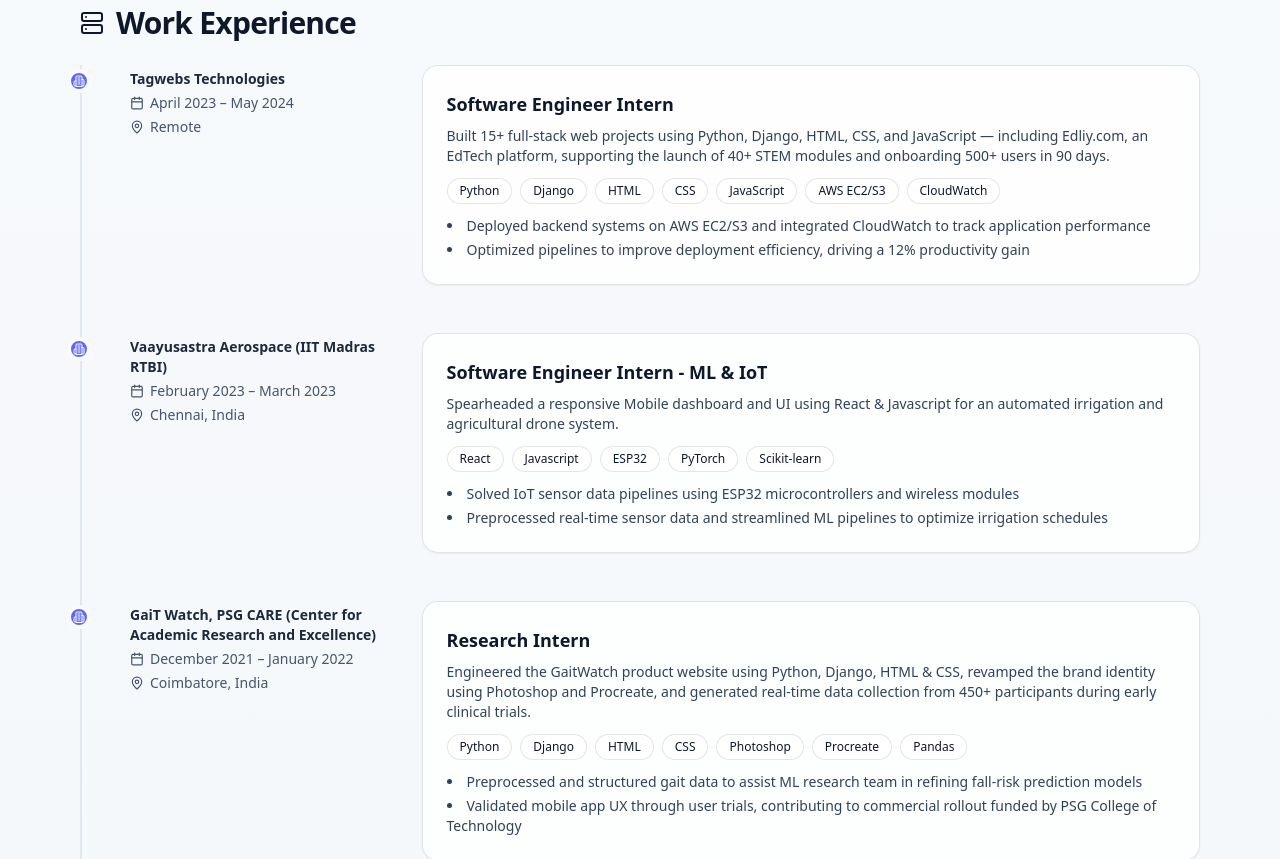
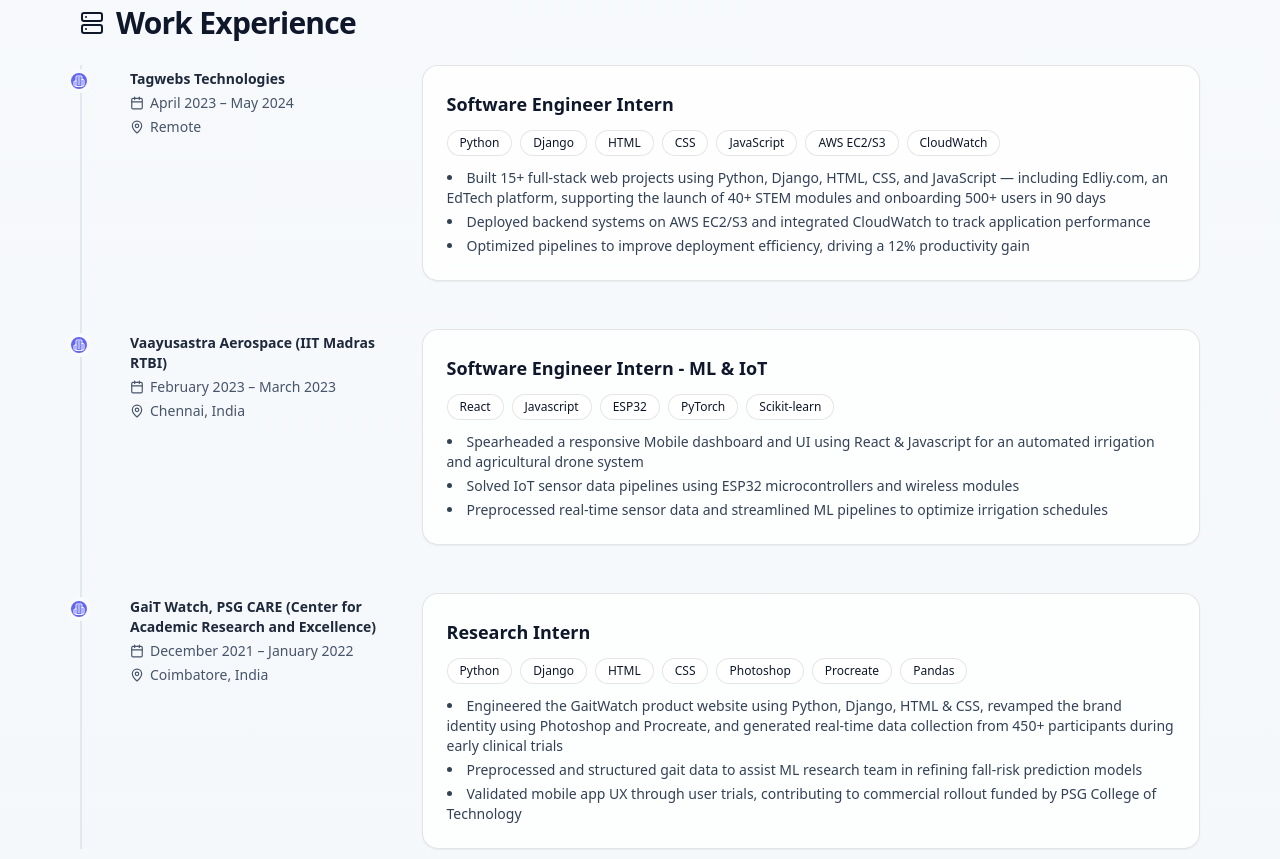
Before and after one commit to Nishanth-G-Palaniswami/Nishanth-G-Palaniswami-Portfolio, a React (Vite) app: page / in a window 1280 px wide. Shown: the part 860-1719 px from the top of the page. Built offline with nearby package versions, Linux system fonts and the light colour scheme.

Commit message:
Refactor impact summaries and stack for internships

```diff
--- a/src/App.jsx
+++ b/src/App.jsx
@@ -57,39 +57,38 @@ const EXPERIENCE = [
     company: "Tagwebs Technologies",
     period: "April 2023 – May 2024",
     location: "Remote",
-    summary:
-      "Built 15+ full-stack web projects using Python, Django, HTML, CSS, and JavaScript — including Edliy.com, an EdTech platform, supporting the launch of 40+ STEM modules and onboarding 500+ users in 90 days.",
-    stack: ["Python", "Django", "HTML", "CSS", "JavaScript", "AWS EC2/S3", "CloudWatch"],
     impact: [
+      "Built 15+ full-stack web projects using Python, Django, HTML, CSS, and JavaScript — including Edliy.com, an EdTech platform, supporting the launch of 40+ STEM modules and onboarding 500+ users in 90 days",
       "Deployed backend systems on AWS EC2/S3 and integrated CloudWatch to track application performance",
-      "Optimized pipelines to improve deployment efficiency, driving a 12% productivity gain"
-    ],
+      "Optimized pipelines to improve deployment efficiency, driving a 12% productivity gain",
+      ],
+     stack: ["Python", "Django", "HTML", "CSS", "JavaScript", "AWS EC2/S3", "CloudWatch"],
   },
   {
     role: "Software Engineer Intern - ML & IoT",
     company: "Vaayusastra Aerospace (IIT Madras RTBI)",
     period: "February 2023 – March 2023",
     location: "Chennai, India",
-    summary:
-      "Spearheaded a responsive Mobile dashboard and UI using React & Javascript for an automated irrigation and agricultural drone system.",
+    impact: [
+      "Spearheaded a responsive Mobile dashboard and UI using React & Javascript for an automated irrigation and agricultural drone system",
+      "Solved IoT sensor data pipelines using ESP32 microcontrollers and wireless modules",
+      "Preprocessed real-time sensor data and streamlined ML pipelines to optimize irrigation schedules",
+    ],
     stack: ["React", "Javascript", "ESP32", "PyTorch", "Scikit-learn"],
-    impact: [
-      "Solved IoT sensor data pipelines using ESP32 microcontrollers and wireless modules",
-      "Preprocessed real-time sensor data and streamlined ML pipelines to optimize irrigation schedules"
-    ],
+
   },
   {
     role: "Research Intern",
     company: "GaiT Watch, PSG CARE (Center for Academic Research and Excellence)",
     period: "December 2021 – January 2022",
     location: "Coimbatore, India",
-    summary:
-      "Engineered the GaitWatch product website using Python, Django, HTML & CSS, revamped the brand identity using Photoshop and Procreate, and generated real-time data collection from 450+ participants during early clinical trials.",
+    impact: [
+       "Engineered the GaitWatch product website using Python, Django, HTML & CSS, revamped the brand identity using Photoshop and Procreate, and generated real-time data collection from 450+ participants during early clinical trials",
+      "Preprocessed and structured gait data to assist ML research team in refining fall-risk prediction models",
+      "Validated mobile app UX through user trials, contributing to commercial rollout funded by PSG College of Technology",
+    ],
     stack: ["Python", "Django", "HTML", "CSS", "Photoshop", "Procreate", "Pandas"],
-    impact: [
-      "Preprocessed and structured gait data to assist ML research team in refining fall-risk prediction models",
-      "Validated mobile app UX through user trials, contributing to commercial rollout funded by PSG College of Technology"
-    ],
+
   },
 ];
 
```
